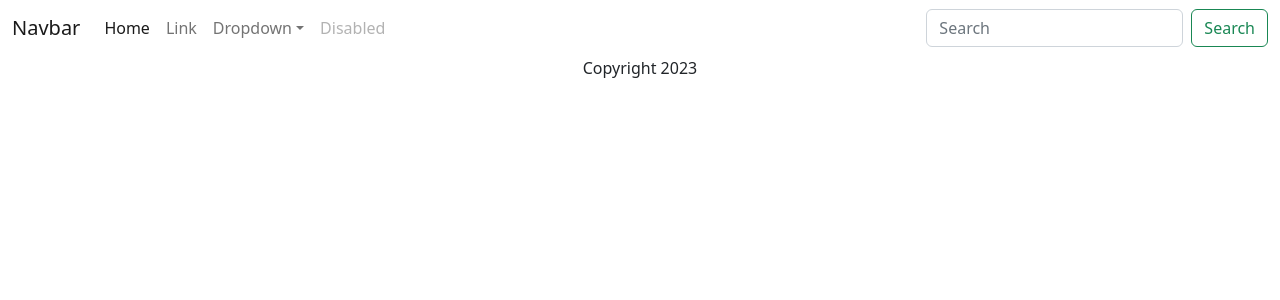
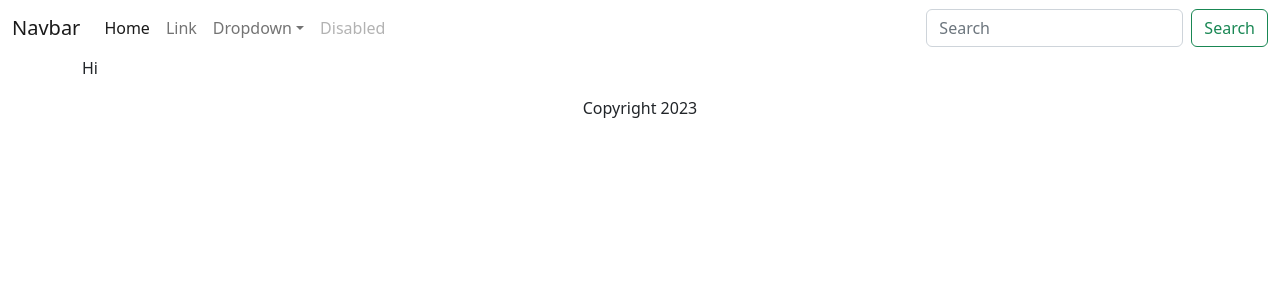
Before and after one commit to DMVCodeX/TravelMate-Frontend, a React (Vite) app: page /login in a window 1280 px wide. Shown: the top 300 px of the page. Built offline with nearby package versions, Linux system fonts and the light colour scheme.

Commit message:
add login route

```diff
--- a/src/Content.jsx
+++ b/src/Content.jsx
@@ -1,12 +1,14 @@
 import { Routes, Route } from "react-router-dom";
 import { SignUp } from "./SignUp";
 import { Home } from "./Home";
+import { LogIn } from "./LogIn";
 
 export function Content() {
   return (
     <div className="container">
       <Routes>
         <Route path="/signup" element={<SignUp />} />
+        <Route path="/login" element={<LogIn />} />
         <Route path="/home" element={<Home />} />
       </Routes>
     </div>
--- a/src/LogIn.jsx
+++ b/src/LogIn.jsx
@@ -1,6 +1,15 @@
 import axios from "axios";
 import { useState } from "react";
 
+// const jwt = localStorage.getItem("jwt");
+// if (jwt) {
+//   axios.defaults.headers.common["Authorzation"] = "Bearer ${jwt}";
+// }
+
 export function LogIn() {
-  return <div></div>;
+  return (
+    <div>
+      <p>Hi</p>
+    </div>
+  );
 }
```
